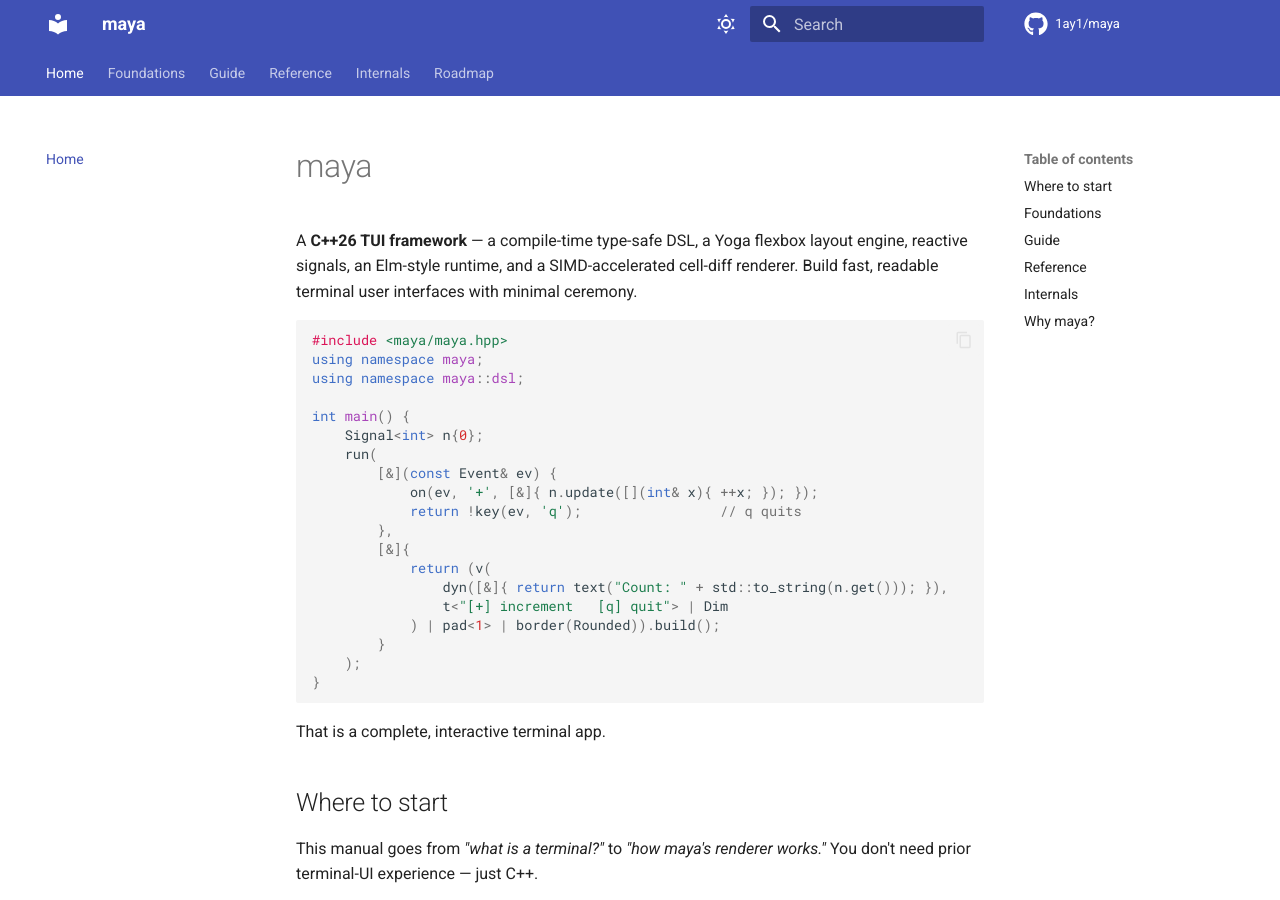
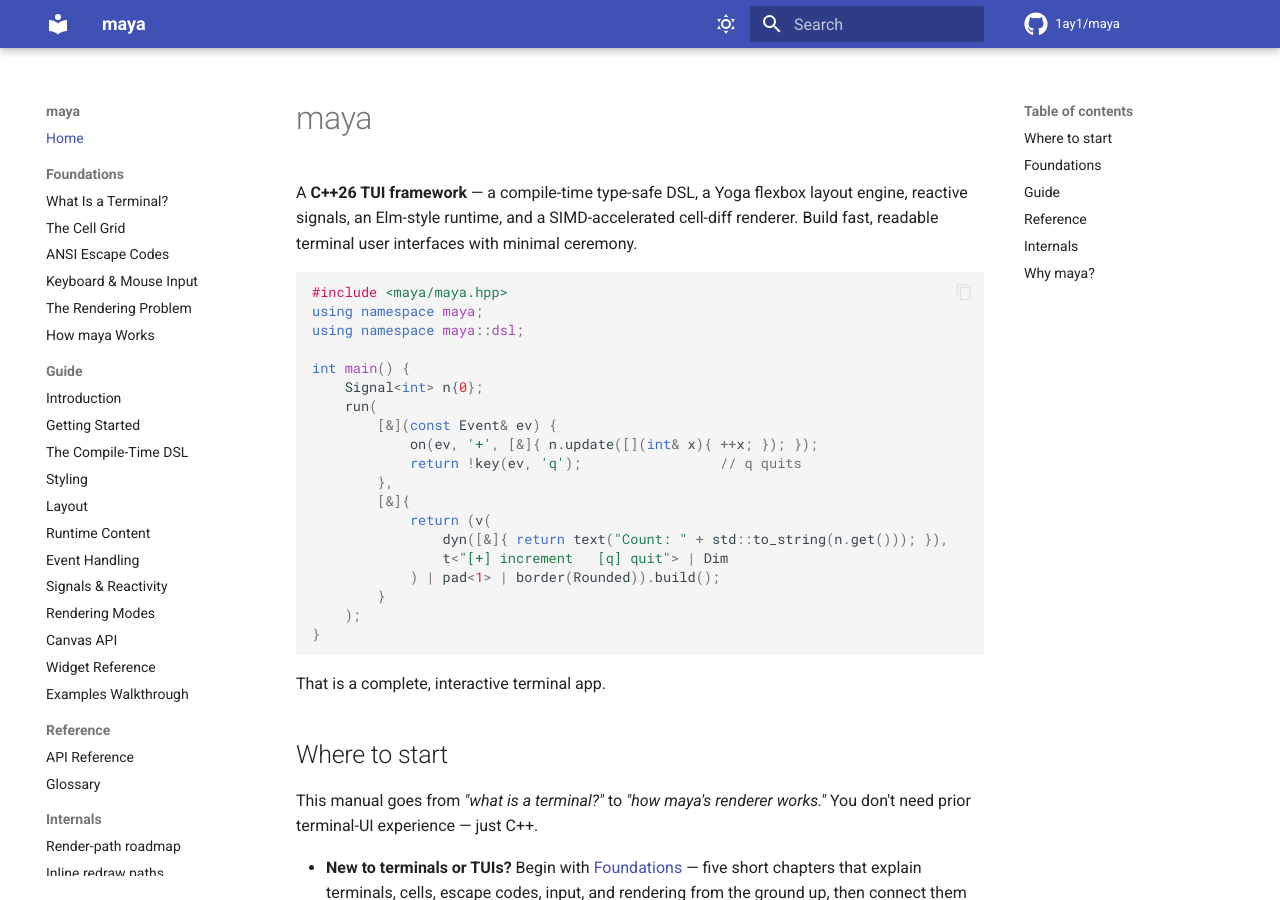
Before and after one commit to 1ay1/maya, an MkDocs documentation site: the page built from docs/index.md, in a window 1280 px wide and 900 px high. Built offline with MkDocs 1.6.1 and Material for MkDocs 9.7.7, drawn with Linux system fonts in a browser that asks for light colours; comment, search, counter and statistics services are not loaded.

Commit message:
docs: remove top nav tabs, restore the full expanded left sidebar

```diff
--- a/mkdocs.yml
+++ b/mkdocs.yml
@@ -27,8 +27,9 @@ theme:
         icon: material/weather-night
         name: Switch to light mode
   features:
-    - navigation.tabs
     - navigation.sections
+    - navigation.expand
+    - navigation.indexes
     - navigation.top
     - navigation.tracking
     - toc.follow
```
